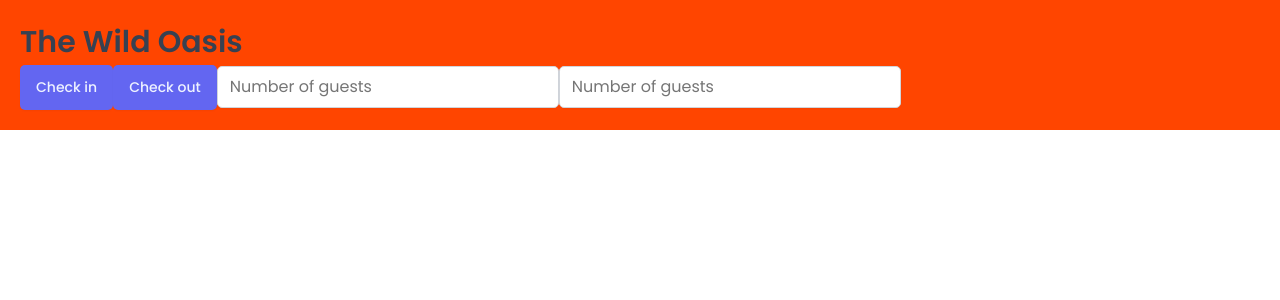
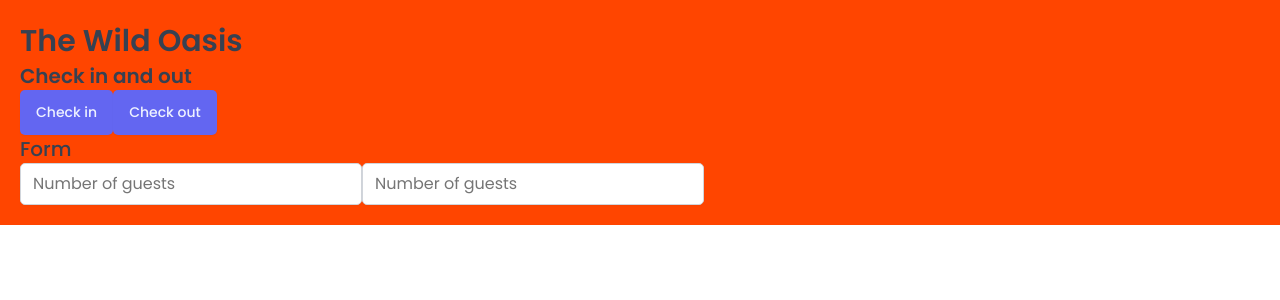
Before and after one commit to SladjanaDejanovic/Wild-Oasis, a React (Vite) app: page / in a window 1280 px wide. Shown: the top 300 px of the page. Built offline with nearby package versions, Linux system fonts and the light colour scheme; a web font is replaced by a local one.

Commit message:
styled component props and css function

```diff
--- a/src/App.jsx
+++ b/src/App.jsx
@@ -2,15 +2,11 @@
 import GlobalStyles from "./styles/GlobalStyles";
 import Button from "./ui/Button";
 import Input from "./ui/Input";
+import Heading from "./ui/Heading";
 
 // style components return react component (that's why naming with capital letter)
 // this css is only scoped to this component, which eliminates all problems of global css
 //styling html element
-const H1 = styled.h1`
-	font-size: 30px;
-	font-weight: 600;
-`;
-
 const StyledApp = styled.div`
 	background-color: orangered;
 	padding: 20px;
@@ -21,9 +17,13 @@
 		<>
 			<GlobalStyles />
 			<StyledApp>
-				<H1>The Wild Oasis</H1>
+				<Heading as="h1">The Wild Oasis</Heading>
+
+				<Heading as="h2">Check in and out</Heading>
 				<Button onClick={() => alert("Check in")}>Check in</Button>
 				<Button onClick={() => alert("Check out")}>Check out</Button>
+
+				<Heading as="h3">Form</Heading>
 				<Input type="number" placeholder="Number of guests" />
 				<Input type="number" placeholder="Number of guests" />
 			</StyledApp>
--- /dev/null
+++ b/src/ui/Heading.jsx
@@ -0,0 +1,25 @@
+import styled, { css } from "styled-components";
+
+const Heading = styled.h1`
+	${(props) =>
+		props.as === "h1" &&
+		css`
+			font-size: 3rem;
+			font-weight: 600;
+		`}
+	${(props) =>
+		props.as === "h2" &&
+		css`
+			font-size: 2rem;
+			font-weight: 600;
+		`}
+        ${(props) =>
+		props.as === "h3" &&
+		css`
+			font-size: 2rem;
+			font-weight: 500;
+		`}
+	line-height: 1.4
+`;
+
+export default Heading;
```
